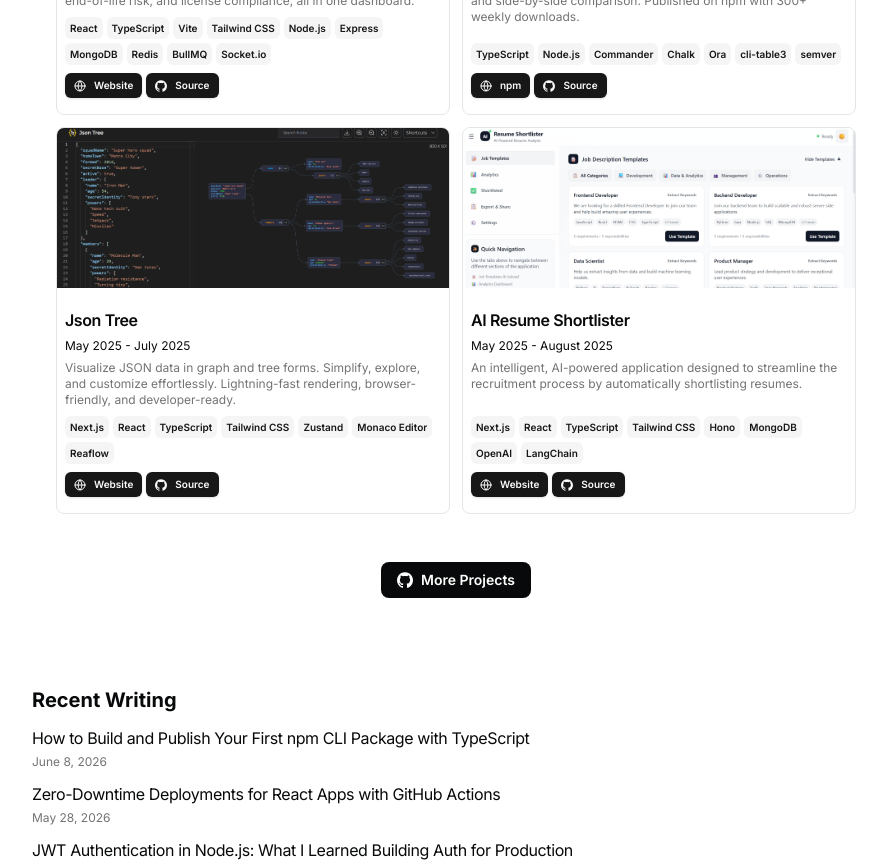
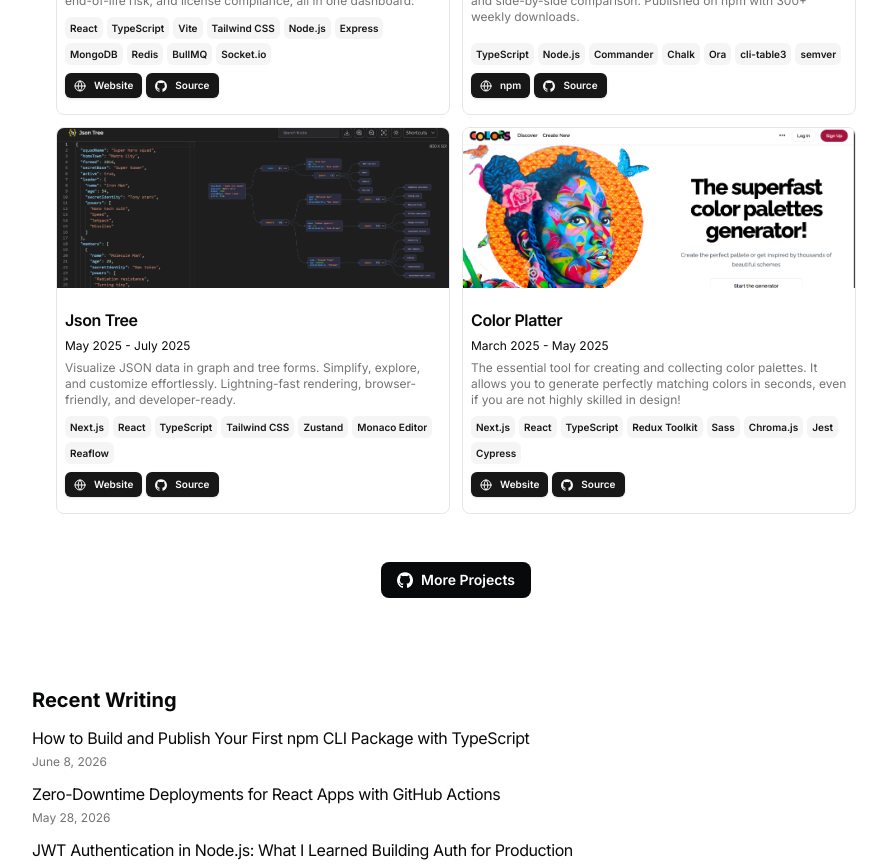
Before and after one commit to iamsurajchahar/portfolio_me, a Next.js app: page / in a window 1280 px wide. Shown: the part 1660-2524 px from the top of the page, without its empty margins (184-1071 px from the left). Built offline with nearby package versions, Linux system fonts and the light colour scheme.

Commit message:
Remove AI Resume Shortlister project and update Json Tree link

```diff
--- a/src/data/resume.tsx
+++ b/src/data/resume.tsx
@@ -189,7 +189,7 @@ export const DATA = {
     },
     {
       title: "Json Tree",
-      href: "https://json-treevis.vercel.app/",
+      href: "https://jsontreeviewer.vercel.app/",
       dates: "May 2025 - July 2025",
       active: true,
       description:
@@ -206,7 +206,7 @@ export const DATA = {
       links: [
         {
           type: "Website",
-          href: "https://json-treevis.vercel.app/",
+          href: "https://jsontreeviewer.vercel.app/",
           icon: <Icons.globe className="size-3" />,
         },
         {
@@ -216,38 +216,6 @@ export const DATA = {
         },
       ],
       image: "/json-tree-logo.png",
-      video: "",
-    },
-    {
-      title: "AI Resume Shortlister",
-      href: "https://ai-resume-shortlister-frontend.vercel.app/",
-      dates: "May 2025 - August 2025",
-      active: true,
-      description:
-        "An intelligent, AI-powered application designed to streamline the recruitment process by automatically shortlisting resumes.",
-      technologies: [
-        "Next.js",
-        "React",
-        "TypeScript",
-        "Tailwind CSS",
-        "Hono",
-        "MongoDB",
-        "OpenAI",
-        "LangChain",
-      ],
-      links: [
-        {
-          type: "Website",
-          href: "https://ai-resume-shortlister-frontend.vercel.app/",
-          icon: <Icons.globe className="size-3" />,
-        },
-        {
-          type: "Source",
-          href: "https://github.com/iamsurajchahar/ai-resume-shortlister",
-          icon: <Icons.github className="size-3" />,
-        },
-      ],
-      image: "/ai-resume-shortlister-logo.png",
       video: "",
     },
     {
```
Also changed, not shown: public/ai-resume-shortlister-logo.png (deleted).
